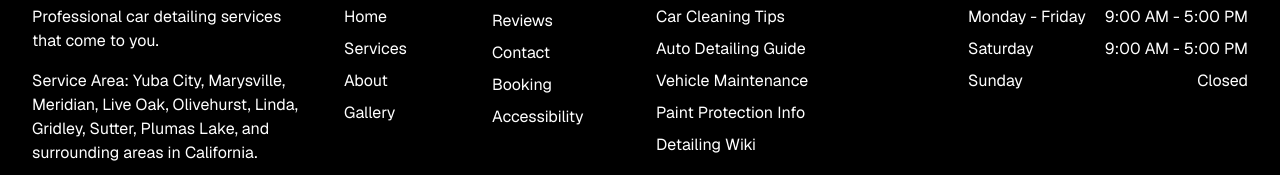
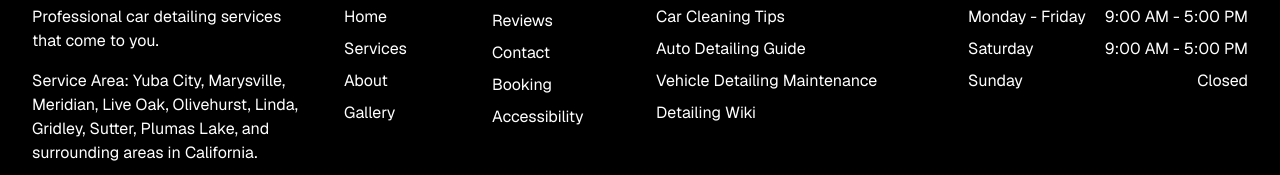
Before and after one commit to peymannaderi10/lukesmobiledetailingllc.com, a Next.js app: page / in a window 1280 px wide. Shown: the part 3670-3845 px from the top of the page. Built offline with nearby package versions, Linux system fonts and the light colour scheme.

Commit message:
update quick links

```diff
--- a/src/components/Footer.tsx
+++ b/src/components/Footer.tsx
@@ -53,11 +53,10 @@ const navigation = {
     },
   ],
   resources: [
-    { name: "Car Cleaning Tips", href: "https://www.consumerreports.org/cars-car-cleaning-a9586364447/" },
-    { name: "Auto Detailing Guide", href: "https://www.autoblog.com/auto-detailing-guide/" },
-    { name: "Vehicle Maintenance", href: "https://www.edmunds.com/car-maintenance/" },
-    { name: "Paint Protection Info", href: "https://www.caranddriver.com/research/a31860701/ceramic-coating/" },
-    { name: "Detailing Wiki", href: "https://detailingwiki.org/" },
+    { name: "Car Cleaning Tips", href: "https://www.houseford.com/blogs/7256/car-cleaning-tips-and-tricks" },
+    { name: "Auto Detailing Guide", href: "https://guidetodetailing.com/" },
+    { name: "Vehicle Detailing Maintenance", href: "https://www.detailedimage.com/Ask-a-Pro/auto-detailing-maintenance-schedules/" },
+    { name: "Detailing Wiki", href: "https://www.detailingwiki.org/" },
   ],
 };
 
```
